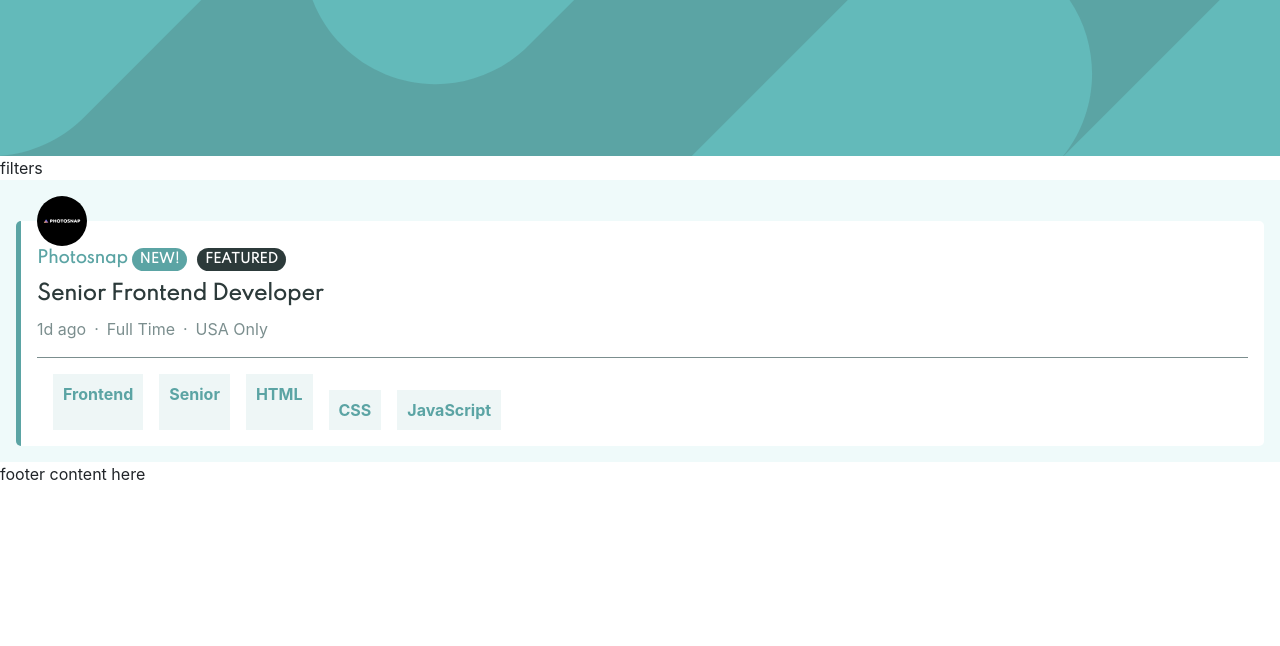
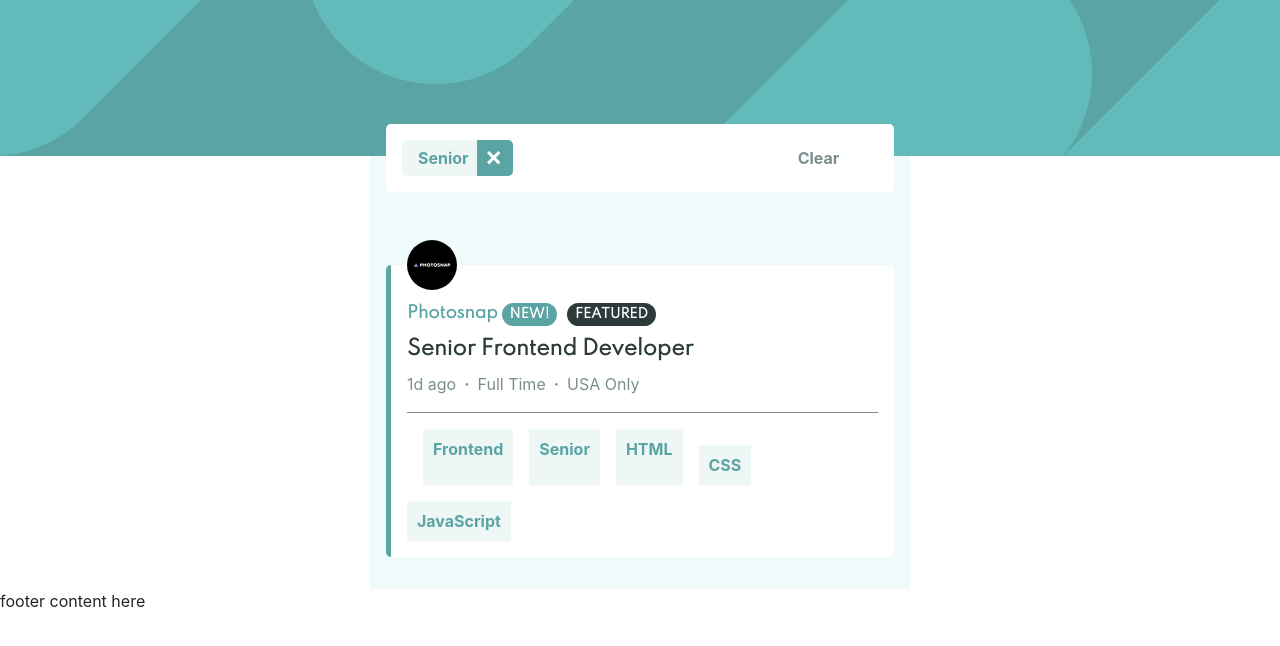
Before and after one commit to DarthFarzad/job-listing-demo, a React (Create React App) app: page / in a window 1280 px wide. Both pictures are taken after a click on the item "Senior". Shown: the top 646 px of the page. Built offline with nearby package versions, Linux system fonts and the light colour scheme.

Commit message:
filters
filters redux, styling

```diff
--- a/src/App.js
+++ b/src/App.js
@@ -11,8 +11,10 @@ function App() {
   return (
       <Context.Provider value={[state, dispatch]}>
           <Header />
-          <Filters />
-          <Jobs />
+          <section className="container bg--light-gray">
+              <Filters />
+              <Jobs />
+          </section>
           <Footer/>
       </Context.Provider>
   );
--- a/src/App.scss
+++ b/src/App.scss
@@ -4,6 +4,22 @@
 @import 'scss/typography';
 
 .container{
+  padding: 1rem;
+  width: 100%;
+  margin-right: auto;
+  margin-left: auto;
+
+  @media (min-width: 576px) {
+      max-width: 540px;
+  }
+}
+.bg--light-gray{
   background-color: $light-grayish-cyan;
-  padding: 1rem;
 }
+.list{
+  display: flex;
+  flex-direction: column;
+  article{
+    margin-bottom: 16px;
+  }
+}
--- a/src/components/card/card.scss
+++ b/src/components/card/card.scss
@@ -2,7 +2,7 @@
 .card{
   border-radius: 5px;
   padding: 16px;
-  padding-top: 25px;
+  padding-top: 36px;
   margin-top: 25px;
   position: relative;
   background-color: #fff;
@@ -40,6 +40,7 @@
       display: inline;
       &:after{
         content: "\00b7";
+        font-weight: 700;
         margin-left: 8px;
       }
       &:not(:first-child){
--- a/src/components/card/index.js
+++ b/src/components/card/index.js
@@ -5,9 +5,7 @@ import './card.scss';
 
 const Card = (props) => {
     const [data, dispatch] = useContext(Context);
-    const handleFilter = (payload) => {
-        dispatch({ type: TOGGLE_FILTER, payload });
-    };
+    const handleFilter = payload => dispatch({ type: TOGGLE_FILTER, payload });
 
     const { company,logo, featured, position, role, level, postedAt, contract, location, languages, tools} = props
     const isNew = props.new && <span className="chip chip--new">New!</span>;
--- /dev/null
+++ b/src/components/filterButton/filter_button.scss
@@ -0,0 +1,30 @@
+@import "../../scss/variables";
+.filter-button{
+  background-color: $grayish-cyan;
+  color: $desaturated-dark-cyan;
+  font-weight: 700;
+  text-transform: capitalize;
+  padding-left: 16px;
+  border-radius: 5px;
+  display: flex;
+  align-items: center;
+  margin-right: 8px;
+  margin-bottom: .5rem;
+  margin-top: .5rem;
+
+  &__icon{
+    margin-left: 8px;
+    justify-self: flex-end;
+    background: url("/images/icon-remove.svg") no-repeat center/40%;
+    background-color: $desaturated-dark-cyan;
+    width: 36px;
+    height: 36px;
+    display: inline-flex;
+    border-top-right-radius: inherit;
+    border-bottom-right-radius: inherit;
+    &:hover{
+      cursor: pointer;
+      background-color: $darker-greyish-cyan;
+    }
+  }
+}
--- /dev/null
+++ b/src/components/filterButton/index.js
@@ -0,0 +1,10 @@
+import React, {useContext} from "react";
+import {Context} from "../../App";
+import "./filter_button.scss";
+import {TOGGLE_FILTER} from "../../actions";
+
+export default function FilterButton({ filter }) {
+    const [data, dispatch] = useContext(Context);
+    const toggleFilter = payload => dispatch({type: TOGGLE_FILTER, payload})
+    return  (<article className="filter-button">{filter}<span className="filter-button__icon" onClick={()=>toggleFilter(filter)}></span></article>)
+}
--- /dev/null
+++ b/src/components/filters/filters.scss
@@ -0,0 +1,36 @@
+@import "../../scss/variables";
+
+.filter{
+  background: white;
+  border-radius: 5px;
+  position: relative;
+  margin-top: -3rem;
+  margin-bottom: 3rem;
+  padding: .5rem 1rem;
+  display: grid;
+  grid-template-columns: 3fr 1fr;
+
+  &__items{
+    display: flex;
+    flex-wrap: wrap;
+  }
+  &__clear-button{
+    text-transform: capitalize;
+    display: flex;
+    font-weight: 700;
+    align-items: center;
+    justify-content: center;
+    text-decoration: none;
+    color: $dark-greyish-cyan;
+    &:not(href){
+      color: $dark-greyish-cyan;
+    }
+    &:hover{
+      cursor: pointer;
+      text-decoration: underline;
+    }
+    &:active, &:visited{
+      color: $dark-greyish-cyan;
+    }
+  }
+}
--- a/src/components/filters/index.js
+++ b/src/components/filters/index.js
@@ -1,5 +1,17 @@
-import React from "react";
+import React, { useContext } from "react";
+import {Context} from "../../App";
+import {CLEAR_FILTER} from "../../actions";
+import "./filters.scss";
+import FilterButton from "../filterButton";
 
 export default function Filters() {
-    return (<div>filters</div>);
+    const [{filters}, dispatch] = useContext(Context);
+    const clearFilter = () => dispatch({type: CLEAR_FILTER});
+
+    return filters.length > 0 && (<section className="filter">
+        <div className="filter__items">
+            {filters.map(filter => <FilterButton key={filter} filter={filter}/>)}
+        </div>
+        <a className="filter__clear-button" onClick={clearFilter}>clear</a>
+    </section>);
 }
--- a/src/containers/jobs/index.js
+++ b/src/containers/jobs/index.js
@@ -3,8 +3,6 @@ import { Context } from "../../App";
 import Card from "../../components/card";
 
 export default function Jobs() {
-    const [data] = useContext(Context);
-    return (<div className="container">
-        {data.jobs.map(job => <Card key={job.id} {...job}/>)}
-    </div>);
+    const [{jobs}] = useContext(Context);
+    return <section className="list">{jobs.map(job => <Card key={job.id} {...job}/>)}</section>;
 }
--- a/src/reducer.js
+++ b/src/reducer.js
@@ -14,6 +14,7 @@ export const reducer = (state, { type, payload }) =>{
                     job.tools.some(tool=> filters.includes(tool))) : data;
             return {...state, jobs, filters};
         case CLEAR_FILTER:
+            return initialState;
         default:
             return state;
     }
```
